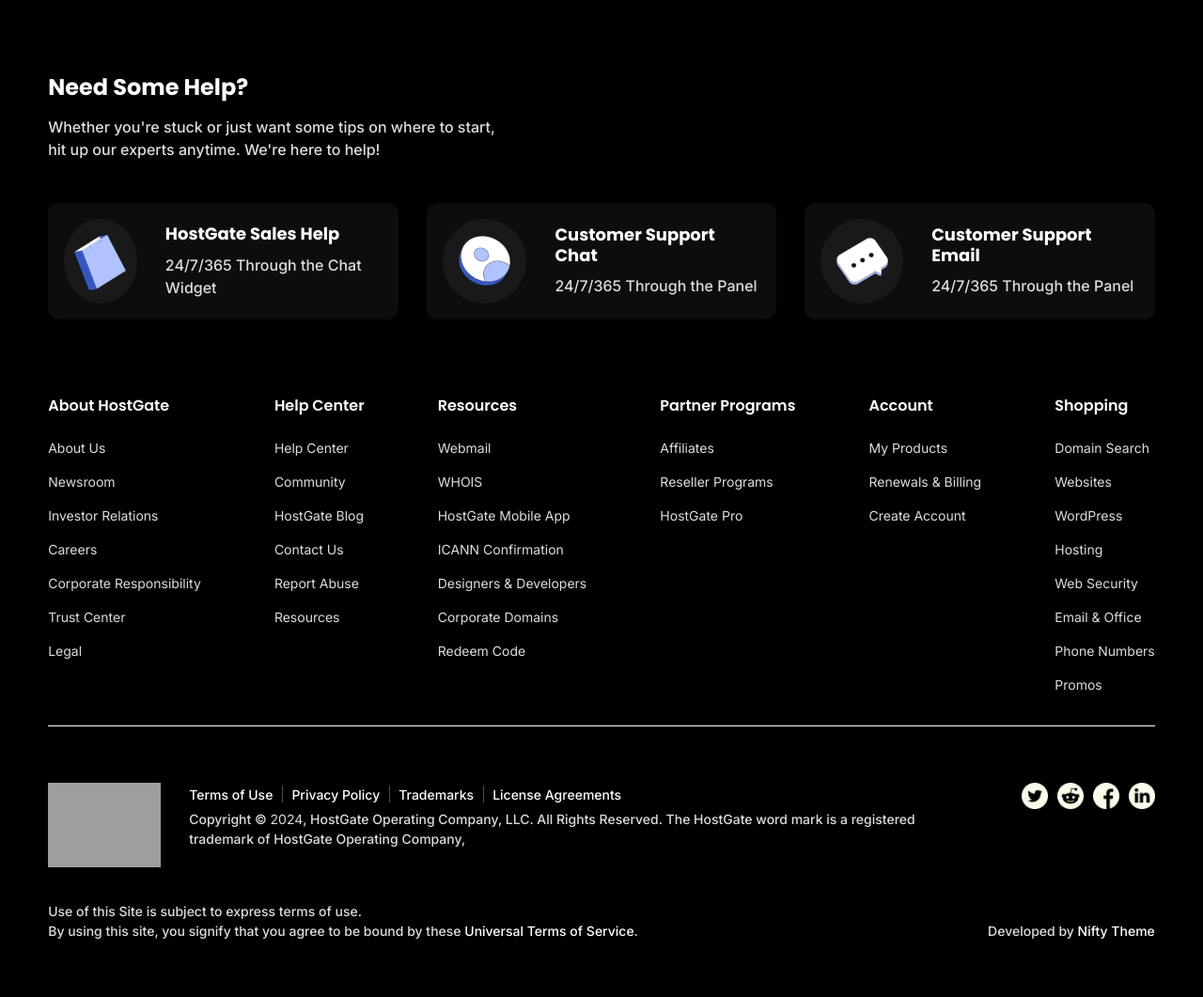
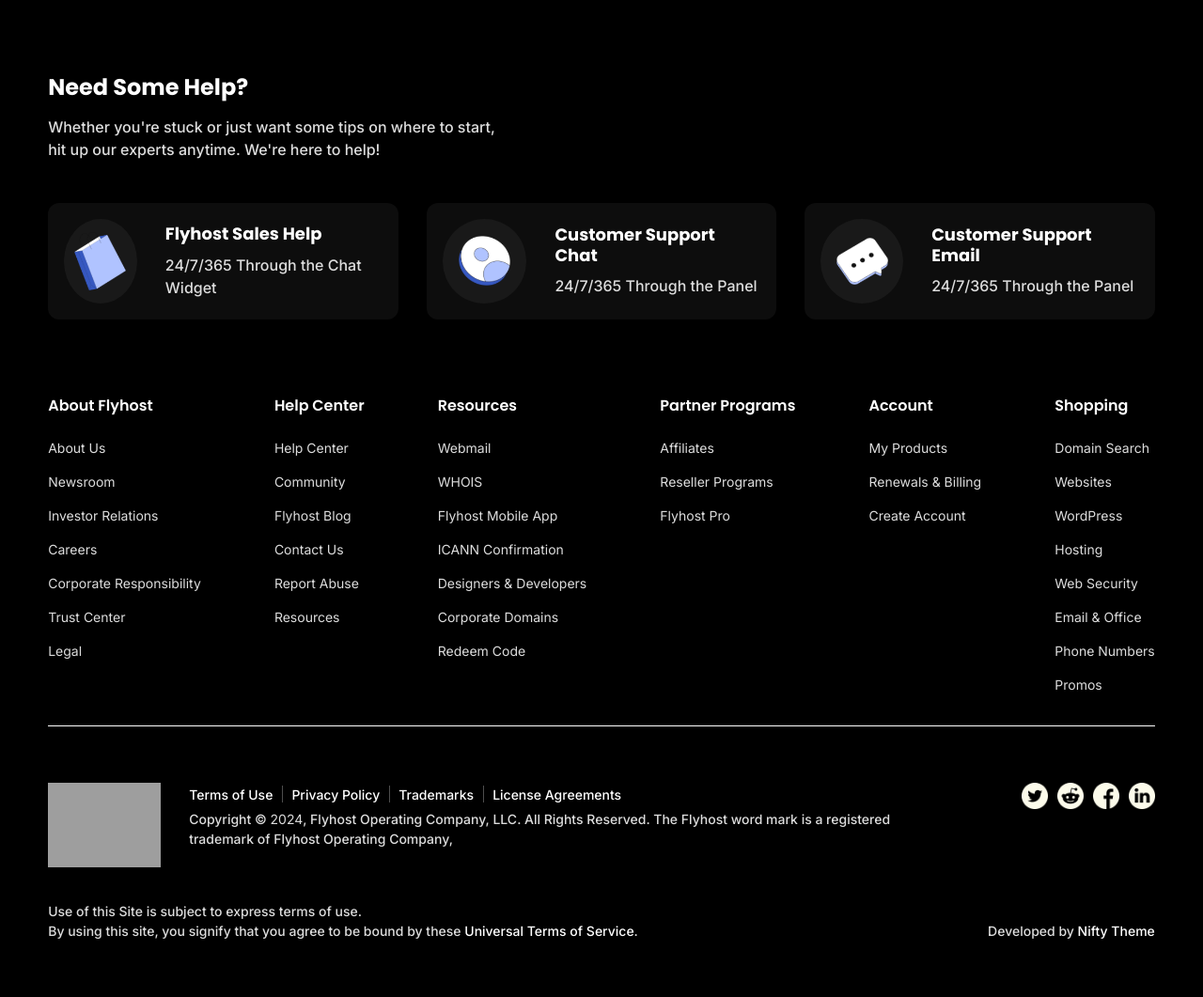
Before and after one commit to Flyhost/theme2025, a PHP site: page /domains.php in a window 1280 px wide. Shown: the part 4716-5777 px from the top of the page at 94% size. Run offline with PHP 8.4, Linux system fonts and the light colour scheme; grey boxes are pictures that could not be loaded.

Commit message:
Update footer.inc.php

```diff
--- a/templates/footer.inc.php
+++ b/templates/footer.inc.php
@@ -23,7 +23,7 @@
             <!-- box-text -->
             <div class="box-text">
               <!-- box-title -->
-              <h4 class="box-title">HostGate Sales Help</h4>
+              <h4 class="box-title">Flyhost Sales Help</h4>
               <!-- box-para -->
               <p class="box-para">24/7/365 Through the Chat Widget</p>
             </div>
@@ -75,7 +75,7 @@
     <div class="list-group">
       <!-- footer-list -->
       <ul class="footer-list list-unstyled">
-        <li class="list-title">About HostGate</li>
+        <li class="list-title">About Flyhost</li>
         <li class="list-link"><a href="#">About Us</a></li>
         <li class="list-link"><a href="#">Newsroom</a></li>
         <li class="list-link"><a href="#">Investor Relations</a></li>
@@ -89,7 +89,7 @@
         <li class="list-title">Help Center</li>
         <li class="list-link"><a href="knowledge-base.php">Help Center</a></li>
         <li class="list-link"><a href="#">Community</a></li>
-        <li class="list-link"><a href="#">HostGate Blog</a></li>
+        <li class="list-link"><a href="#">Flyhost Blog</a></li>
         <li class="list-link"><a href="contact.php">Contact Us</a></li>
         <li class="list-link"><a href="abuse.php">Report Abuse</a></li>
         <li class="list-link"><a href="#">Resources</a></li>
@@ -99,7 +99,7 @@
         <li class="list-title">Resources</li>
         <li class="list-link"><a href="#">Webmail</a></li>
         <li class="list-link"><a href="#">WHOIS</a></li>
-        <li class="list-link"><a href="#">HostGate Mobile App</a></li>
+        <li class="list-link"><a href="#">Flyhost Mobile App</a></li>
         <li class="list-link"><a href="#">ICANN Confirmation</a></li>
         <li class="list-link"><a href="#">Designers &amp; Developers</a></li>
         <li class="list-link"><a href="#">Corporate Domains</a></li>
@@ -110,7 +110,7 @@
         <li class="list-title">Partner Programs</li>
         <li class="list-link"><a href="#">Affiliates</a></li>
         <li class="list-link"><a href="#">Reseller Programs</a></li>
-        <li class="list-link"><a href="#">HostGate Pro</a></li>
+        <li class="list-link"><a href="#">Flyhost Pro</a></li>
       </ul>
       <!-- footer-list -->
       <ul class="footer-list list-unstyled">
@@ -141,7 +141,7 @@
         <!-- logo -->
         <div class="logo mb-lg-0 mb-1 mr-2">
           <a href="#">
-            <img src="assets/images/logo/logo-white.svg" class="img-fluid" alt="HostGate">
+            <img src="assets/images/logo/logo-white.svg" class="img-fluid" alt="Flyhost">
           </a>
         </div>
         <!-- copyright -->
@@ -154,7 +154,7 @@
             <li><a href="#">License Agreements</a></li>
           </ul>
           <!-- para-3 -->
-          <p class="para-3">Copyright © <span id="year"></span>, HostGate Operating Company, LLC. All Rights Reserved. The HostGate word mark is a registered trademark of HostGate Operating Company,</p>
+          <p class="para-3">Copyright © <span id="year"></span>, Flyhost Operating Company, LLC. All Rights Reserved. The Flyhost word mark is a registered trademark of Flyhost Operating Company,</p>
         </div>
         <!-- social-list -->
         <ul class="social-list list-unstyled d-flex align-items-center justify-content-lg-end justify-content-center ml-lg-auto mt-lg-0 mt-2">
```
